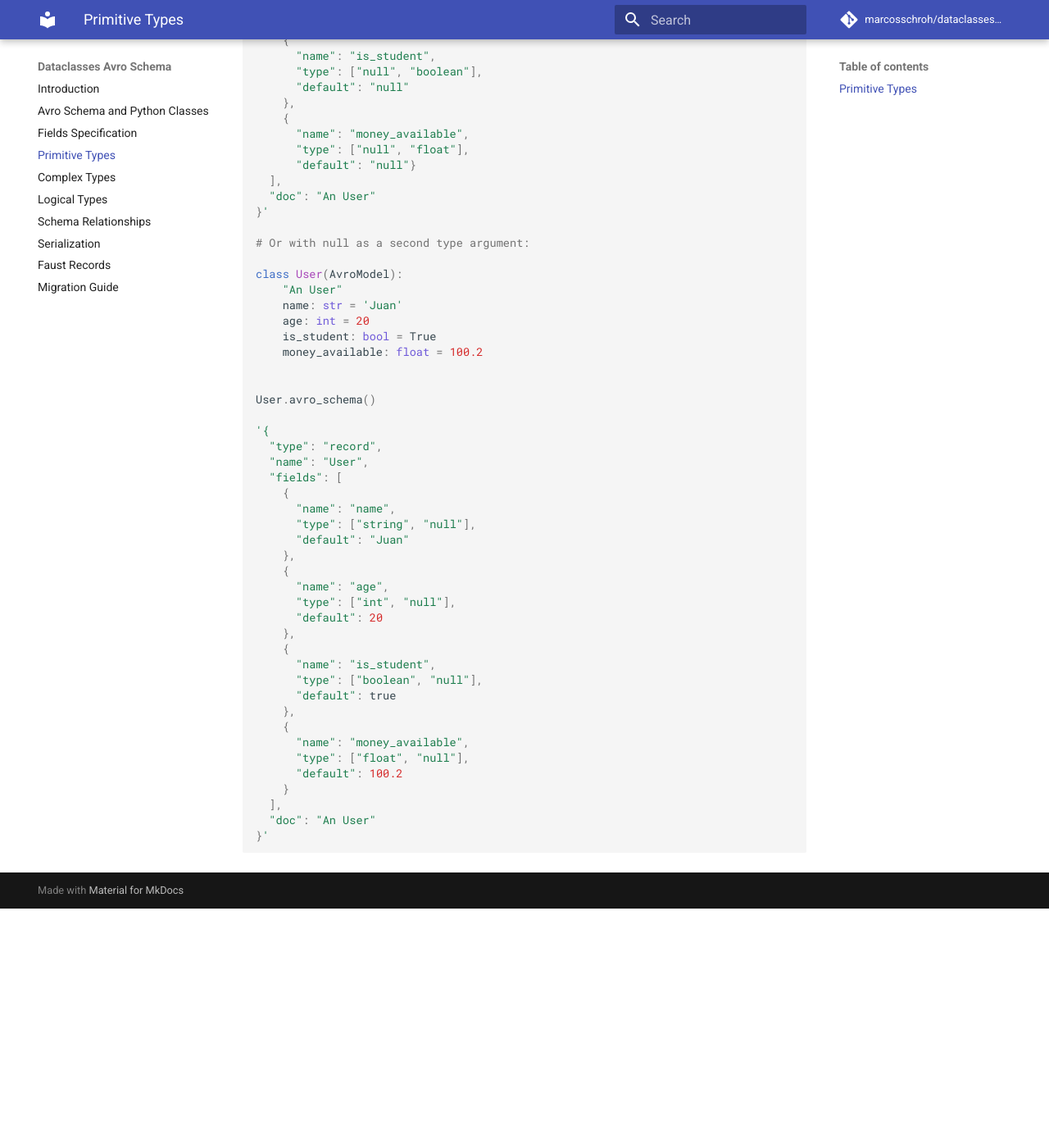
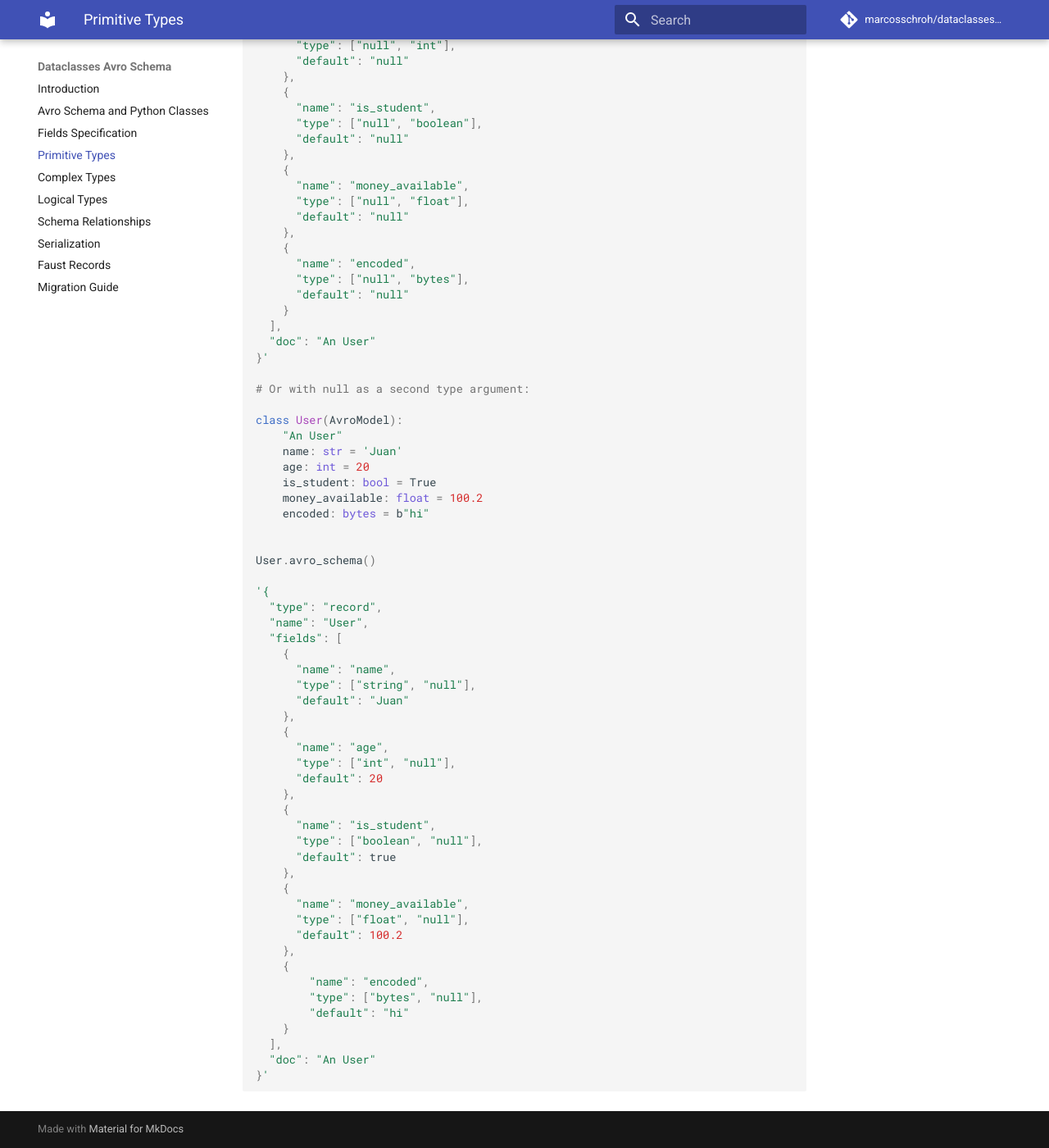
Before and after one commit to marcosschroh/dataclasses-avroschema, an MkDocs documentation site: the page built from docs/primitive_types.md, in a window 1280 px wide and 1400 px high, scrolled down 1951 px. Shown: the whole window at 82% size. Built offline with MkDocs 1.6.1 and Material for MkDocs 9.7.7, drawn with Linux system fonts in a browser that asks for light colours; comment, search, counter and statistics services are not loaded; before the commit the page ends 3059 px from its top, so only the background shows below that; some of the changed text lies outside the part shown.

Commit message:
doc: bytes documentacion added (#44)

```diff
--- a/docs/primitive_types.md
+++ b/docs/primitive_types.md
@@ -1,5 +1,3 @@
-## Primitive Types
-
 The following list represent the avro primitive types mapped to python types:
 
 | Avro Type | Python Type |
@@ -9,7 +7,7 @@ The following list represent the avro primitive types mapped to python types:
 | boolean   |     bool    |
 | float     |     float   |
 | null      |     None    |
-| bytes     |     wip     |
+| bytes     |     bytes     |
 
 
 Example:
@@ -24,6 +22,7 @@ class User(AvroModel):
     age: int
     is_student: bool
     money_available: float
+    encoded: bytes
 
 
 User.avro_schema()
@@ -47,6 +46,10 @@ User.avro_schema()
     {
       "name": "money_available",
       "type": "float"
+    },
+    {
+        "name": "encoded",
+        "type": "bytes"
     }
   ],
   "doc": "An User"
@@ -65,6 +68,7 @@ class User(AvroModel):
     age: int = None
     is_student: bool = None
     money_available: float = None
+    encoded: bytes = None
 
 
 User.avro_schema()
@@ -93,7 +97,13 @@ User.avro_schema()
     {
       "name": "money_available",
       "type": ["null", "float"],
-      "default": "null"}
+      "default": "null"
+    },
+    {
+      "name": "encoded",
+      "type": ["null", "bytes"],
+      "default": "null"
+    }
   ],
   "doc": "An User"
 }'
@@ -106,6 +116,7 @@ class User(AvroModel):
     age: int = 20
     is_student: bool = True
     money_available: float = 100.2
+    encoded: bytes = b"hi"
 
 
 User.avro_schema()
@@ -133,6 +144,11 @@ User.avro_schema()
       "name": "money_available",
       "type": ["float", "null"],
       "default": 100.2
+    },
+    {
+        "name": "encoded",
+        "type": ["bytes", "null"],
+        "default": "hi"
     }
   ],
   "doc": "An User"
```
Also changed, not shown: docs/fields_specification.md (+1 -3 lines).
